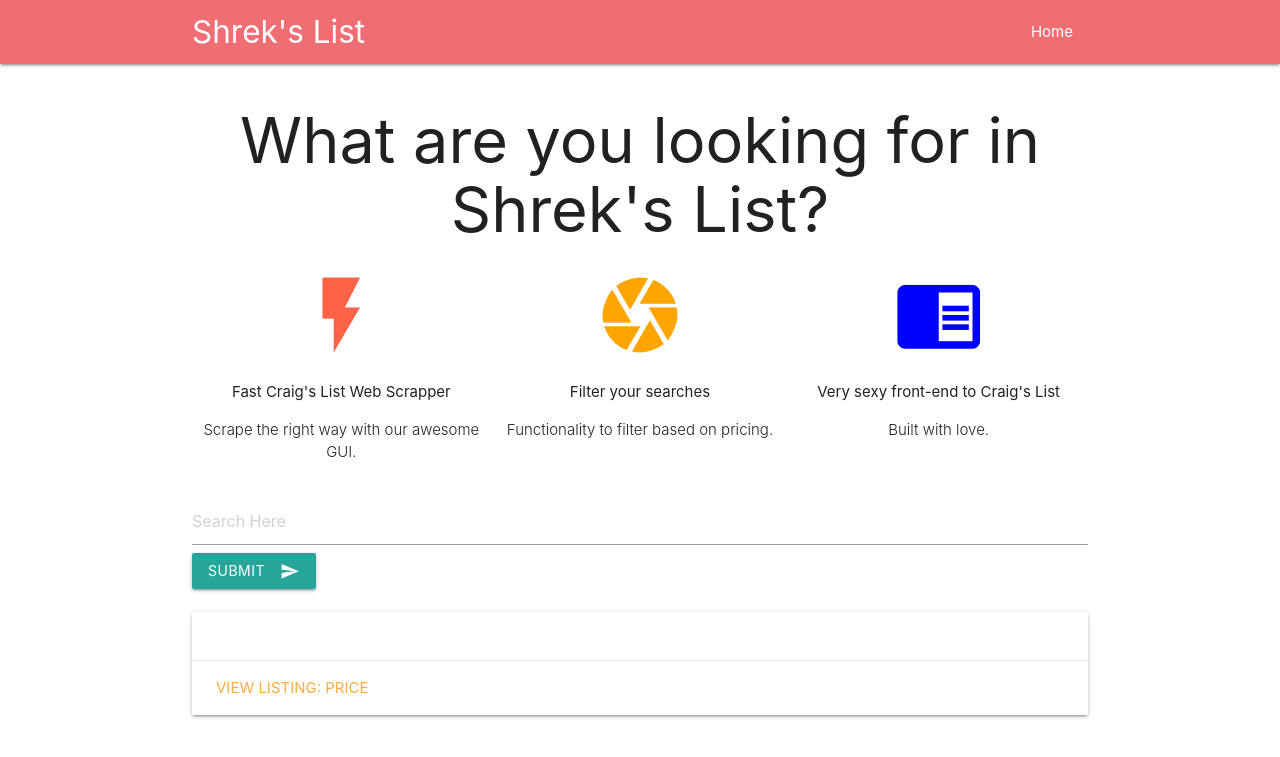
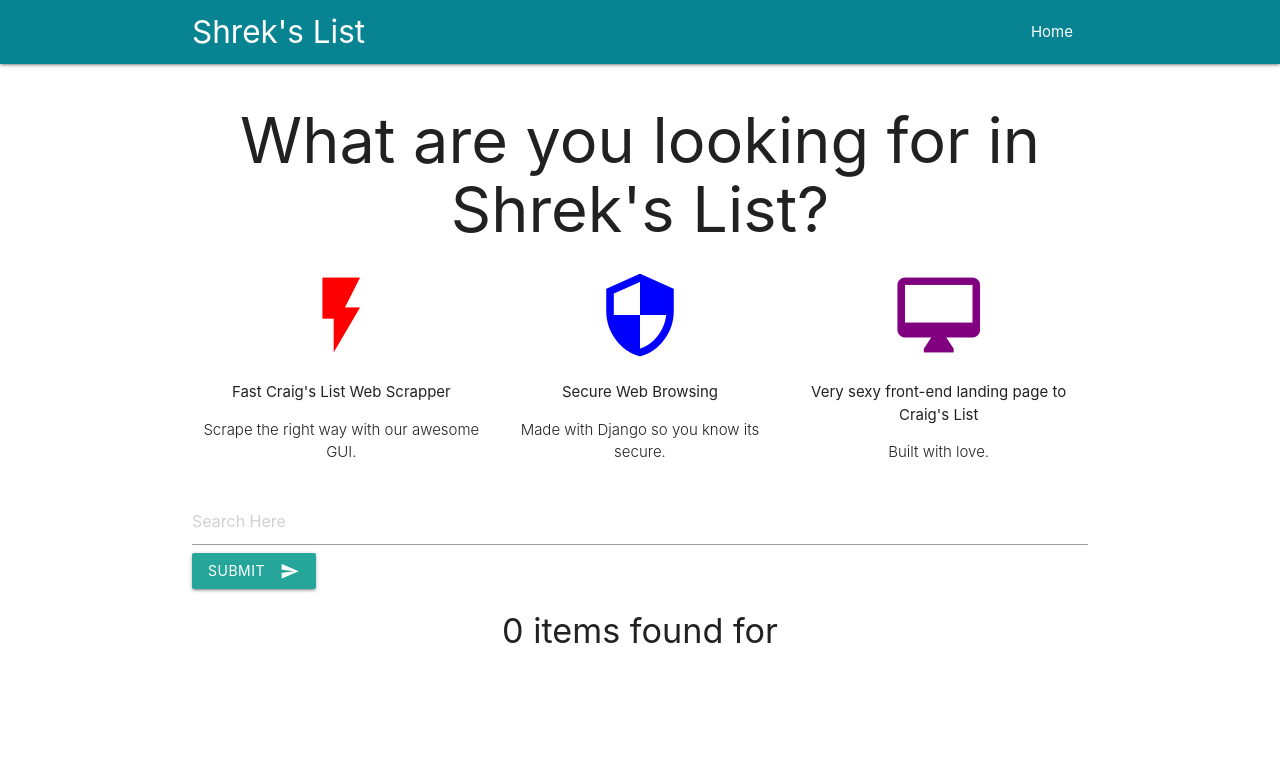
Before and after one commit to spsaroj/craigs-list-clone, a Django app: template templates/my_app/new_search.html in a window 1280 px wide. Shown: the top 757 px of the page. Run offline with Django 3.2, Linux system fonts and the light colour scheme; the template is opened without the code that fills it, so the values that code supplies are empty; some libraries are stand-ins or nearby versions.

Commit message:
created a working clone

```diff
--- a/static/css/style.css
+++ b/static/css/style.css
@@ -0,0 +1,9 @@
+.card {
+    height: 400px;
+    overflow: hidden;
+}
+
+.card-image {
+    height: 250px;
+    overflow: hidden;
+}
--- a/templates/base.html
+++ b/templates/base.html
@@ -21,7 +21,7 @@
 
 </head>
 <body>
-    <nav>
+    <nav style="background-color: #078391">
         <div class="container nav-wrapper">
             <a href="/" class="brand-logo">Shrek's List</a>
             <ul id="nav-mobile" class="right">
@@ -34,22 +34,22 @@
     <div class="row">
         <div class="col s4">
             <div class="center">
-                <i class="large material-icons" style="color: tomato">flash_on</i>
+                <i class="large material-icons" style="color: red">flash_on</i>
                 <p>Fast Craig's List Web Scrapper</p>
                 <p class="light center">Scrape the right way with our awesome GUI.</p>
             </div>
         </div>
         <div class="col s4">
             <div class="center">
-                <i class="large material-icons" style="color: orange">camera</i>
-                <p>Filter your searches</p>
-                <p class="light center">Functionality to filter based on pricing.</p>
+                <i class="large material-icons" style="color: blue">security</i>
+                <p>Secure Web Browsing</p>
+                <p class="light center">Made with Django so you know its secure.</p>
             </div>
         </div>
         <div class="col s4">
             <div class="center">
-                <i class="large material-icons" style="color: blue">chrome_reader_mode</i>
-                <p>Very sexy front-end to Craig's List</p>
+                <i class="large material-icons" style="color: purple">desktop_mac</i>
+                <p>Very sexy front-end landing page to Craig's List</p>
                 <p class="light center">Built with love.</p>
             </div>
         </div>
--- a/templates/my_app/new_search.html
+++ b/templates/my_app/new_search.html
@@ -3,20 +3,26 @@
 {% block content %}
     <h4 style="text-align: center">
         {% comment %} The below is for piping to the Title which will capitalize the first letter and lowercase the rest {% endcomment %}
-        {{search | title}}
+        {{final_postings|length}} items found for {{search | title}}
     </h4>
 
-    <div class="col s4">
+    {% comment %} This is a for loop {% endcomment %}
+    <div class="row">
+    {% for posts in final_postings %}
+        <div class="col s4">
         <div class="card">
             <div class="card-image">
-                <a href="{{posting.1}}"><img src="{{posting.3}}" alt=""/></a>
+                <a href="{{posts.1}}"><img src="{{posts.3}}" alt=""/></a>
             </div>
             <div class="card-content">
-                <p>{{posting.0}}</p>
+                <p>{{posts.0}}</p>
             </div>
             <div class="card-action">
-                <a href="{{posting.1}}">View Listing: Price{{posting.2}}</a>
+                <a href="{{posts.1}}">View Listing: Price {{posts.2}}</a>
             </div>
         </div>
+        </div>
+    {% endfor %}
     </div>
+
 {% endblock content %}
```
Also changed, not shown: my_app/views.py (+57 -2 lines), README.md, my_app/models.py (line endings or trailing spaces).
